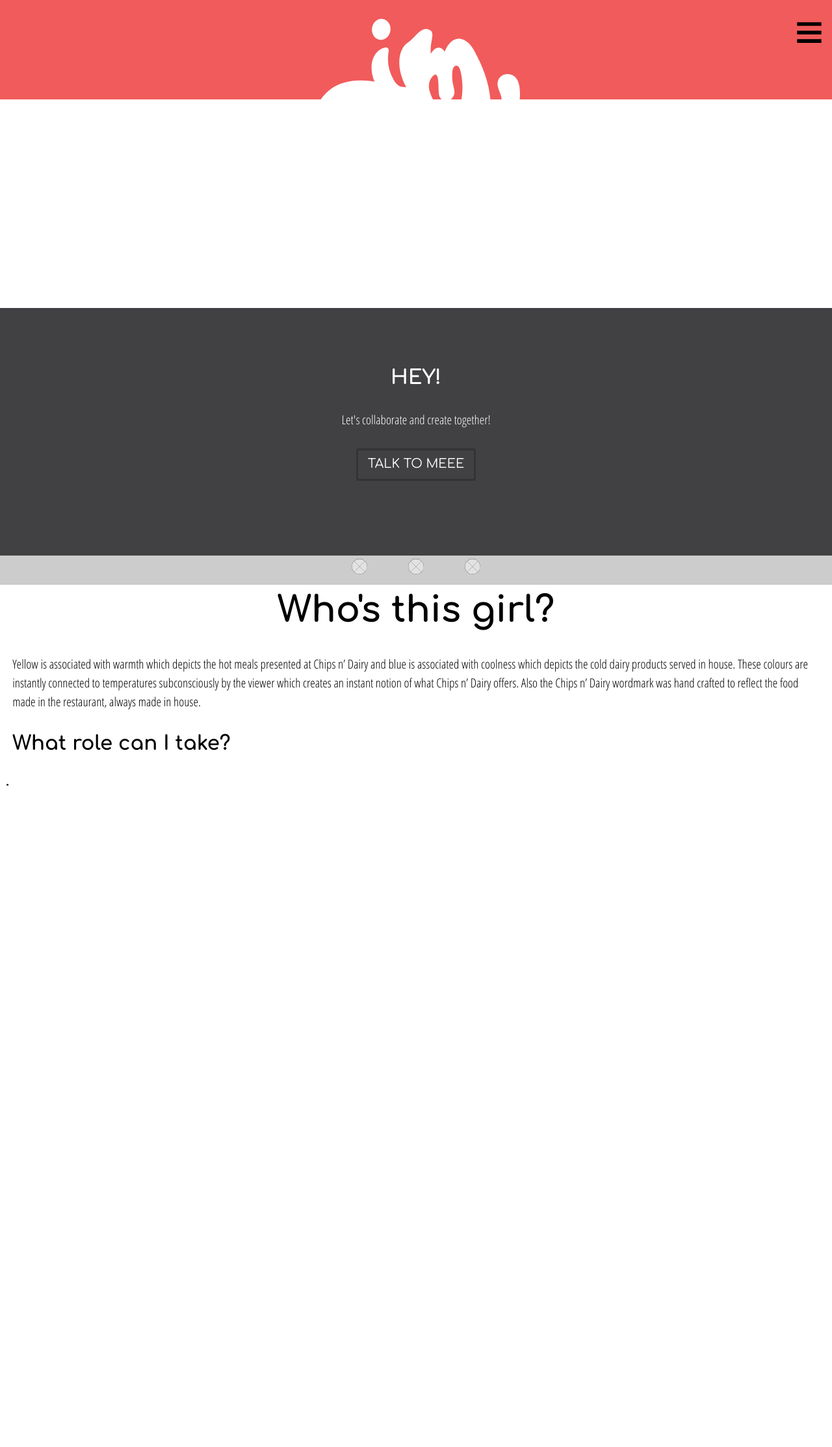
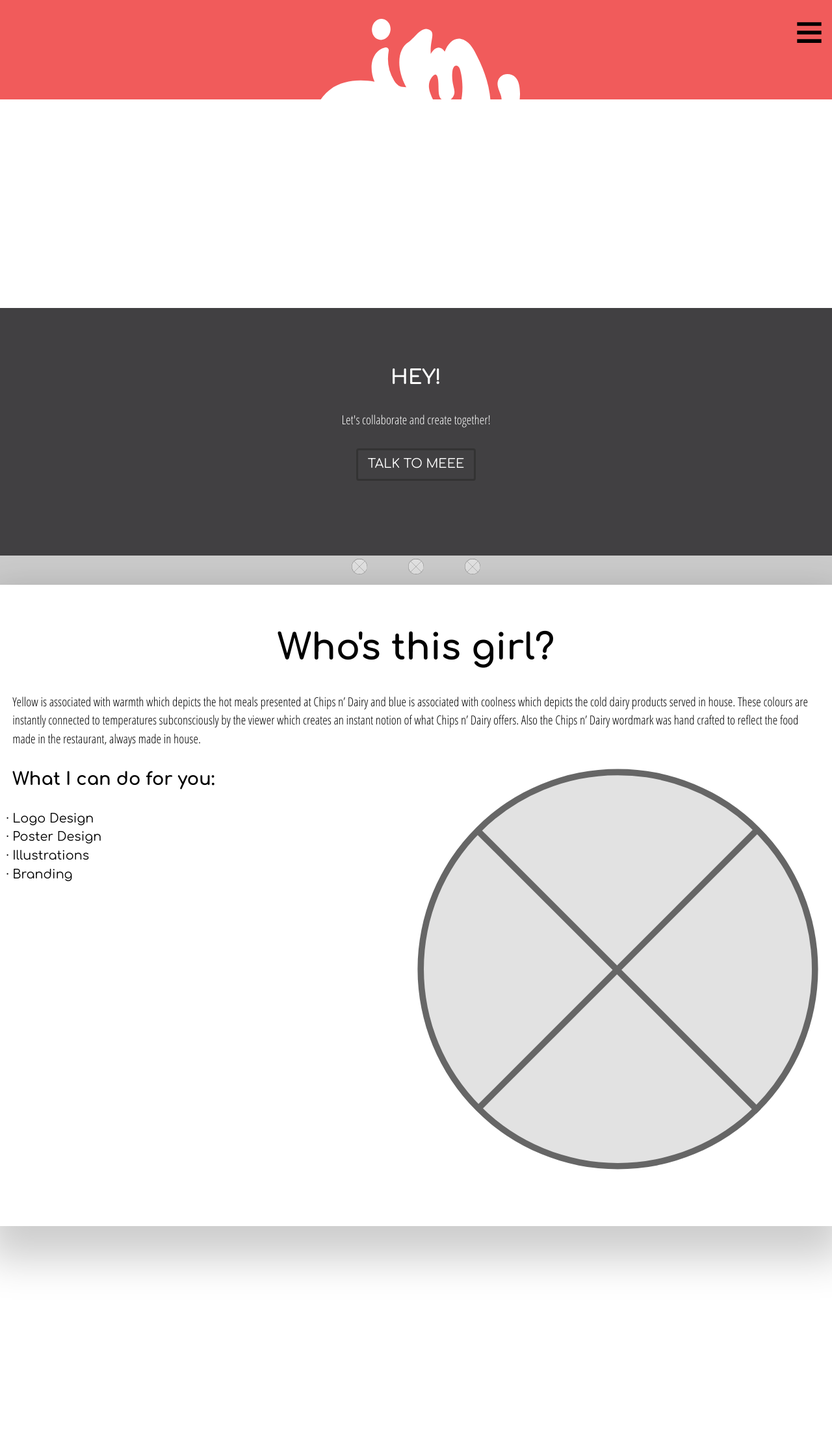
Before and after one commit to JennMV/portfolio, a Jekyll site: the page about-designer.html, which Jekyll copies as it is, in a window 1280 px wide. Shown: the whole page at 65% size. Built offline with Jekyll 4.4.1, drawn with Linux system fonts in a browser that asks for light colours; before the commit the page ends 1224 px from its top, so only the background shows below that.

Commit message:
about developed

```diff
--- a/about-designer.html
+++ b/about-designer.html
@@ -39,19 +39,26 @@
 
   <main>
     <div class="about">
+      <div cass="about-top">
         <h1 class="tena text-center">Who's this girl?</h1>
         <p>Yellow is associated with warmth which depicts the hot meals presented at Chips n’ Dairy and blue is associated with coolness which depicts the cold dairy products served in house. These colours are instantly connected to temperatures subconsciously by the viewer which creates an instant notion of what Chips n’ Dairy offers. Also the Chips n’ Dairy wordmark was hand crafted to reflect the food made in the restaurant, always made in house.</p>
+      </div>
 
-      <div class="specialties">
-        <h2>What role can I take?</h2>
+      <div class="grid">
+        <div class="specialties unit xs-1-2 s-1-2 m-1-2 l-1-2">
+          <h3>What I can do for you:</h3>
           <ul>
-          <li></li>
-          <li></li>
-          <li></li>
-          <li></li>
+            <li>Logo Design</li>
+            <li>Poster Design</li>
+            <li>Illustrations</li>
+            <li>Branding</li>
           </ul>
         </div>
+        <div class="text-center unit xs-1-2 s-1-2 m-1-2 l-1-2">
+          <img class="my-photo" src="images/placeholder-circle.svg">
         </div>
+      </div> <!-- grid -->
+    </div> <!-- .about -->
 
     <div class="pre-footer grid pad-t text-center">
       <div class="unit xs-1 s-1 m-1 l-1">
--- a/css/main.css
+++ b/css/main.css
@@ -32,7 +32,7 @@ header {
   width: 100%;
   height: 50%;
   position: absolute;
-  z-index: 5
+  z-index: 5;
 }
 
 .box-other {
@@ -63,7 +63,6 @@ p {
   padding: 0;
   list-style-type: none;
   background-color: #000;
-  /*    position: absolute;   */
   z-index: 10;
   right: 15px;
   top: 0px;
@@ -184,16 +183,36 @@ p {
 
 
 /* -----------ABOUT ME */
- .about {
+.about {
    background-color: #fff;
    position: relative;
    z-index: 4;
-   padding: 0 1em 0 1em;
+   padding: 3em 1em 4em 1em;
+   margin-bottom: 340px;
+   box-shadow: 0 30px 60px 20px rgba(0,0,0,.2);
  }
 
+.about-top {
+  padding-bottom: 4em;
+}
+
+.specialties {
+  list-style-type: none;
+}
+
+.my-photo {
+  width: 100%;
+}
+
 /* -----------CONTACT */
-
-
+.contact-me {
+  background-color: #fff;
+  position: relative;
+  z-index: 4;
+  padding: 3em 1em 5em 1em;
+  margin-bottom: 340px;
+  box-shadow: 0 30px 60px 20px rgba(0,0,0,.2);
+}
 
 /* -----------FOOTER */
 
```
Also changed, not shown: contact-designer.html (+38 -2 lines). Lines whose indentation alone changed are shown as unchanged.
